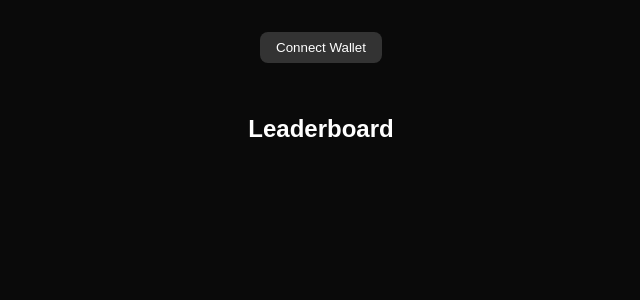
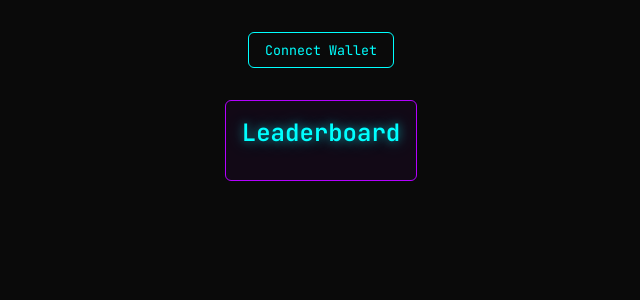
Before and after one commit to chigart/kanagame, a Vue app: page / in a window 1280 px wide. Shown: the top 300 px of the page, without its empty margins (319-959 px from the left). Built offline with nearby package versions, Linux system fonts and the light colour scheme.

Commit message:
Added styling

```diff
--- a/index.html
+++ b/index.html
@@ -4,6 +4,9 @@
     <meta charset="UTF-8" />
     <link rel="icon" type="image/svg+xml" href="/vite.svg" />
     <meta name="viewport" content="width=device-width, initial-scale=1.0" />
+    <link rel="preconnect" href="https://fonts.googleapis.com">
+    <link rel="preconnect" href="https://fonts.gstatic.com" crossorigin>
+    <link href="https://fonts.googleapis.com/css2?family=JetBrains+Mono:wght@300;400;500;600;700&display=swap" rel="stylesheet">
     <title>kanagame</title>
   </head>
   <body>
--- a/src/components/Game.vue
+++ b/src/components/Game.vue
@@ -5,7 +5,7 @@
     <KanaDisplay v-if="phase === 'memorize'" :kanaList="currentKana" @done="toInput" />
     <InputPhase v-if="phase === 'input'" :kanaList="currentKana" @finished="onScore" />
     <ScoreScreen v-if="phase === 'score'" :score="score" @restart="startGame" />
-    <button v-if="phase === 'idle' && wallet.address !== null" class="btn" @click="startGame">
+    <button v-if="phase === 'idle' && wallet.address !== null" @click="startGame">
       Start Game
     </button>
   </div>
--- a/src/components/InputPhase.vue
+++ b/src/components/InputPhase.vue
@@ -2,9 +2,9 @@
   <div class="input-phase">
     <div v-for="(item, i) in kanaList" :key="i" class="input-row">
       <span class="kana">{{ item.kana }}</span>
-      <input type="text" v-model="answers[i]" placeholder="Type romaji" />
+      <input type="text" v-model="answers[i]" placeholder="Type romaji" id="i" />
     </div>
-    <button class="btn" @click="finish">Submit</button>
+    <button @click="finish">Submit</button>
   </div>
 </template>
 
@@ -24,6 +24,8 @@ function finish() {
 </script>
 
 <style lang="scss" scoped>
+@use '../styles/variables' as *;
+
 .input-phase {
   display: flex;
   flex-direction: column;
@@ -34,17 +36,48 @@ function finish() {
   display: flex;
   align-items: center;
   gap: 1rem;
+  padding: 1rem;
+  border: 1px solid $color-accent-secondary;
+  border-radius: $radius;
+  background: rgba(179, 0, 255, 0.05);
+  transition: all $transition;
+
+  &:hover {
+    box-shadow: $glow-purple;
+    background: rgba(179, 0, 255, 0.1);
+  }
 }
 
 .kana {
   font-size: 3rem;
+  color: $color-accent-primary;
+  text-shadow: $glow-cyan;
+  font-family: $font-main;
+  font-weight: 600;
+  min-width: 80px;
+  text-align: center;
 }
 
 input {
   padding: 0.4rem 0.8rem;
   font-size: 1.2rem;
-  border-radius: 6px;
-  border: 1px solid #ccc;
+  border-radius: $radius;
+  border: 1px solid $color-accent-primary;
   width: 150px;
+  background: $color-bg;
+  color: $color-text;
+  font-family: $font-main;
+  transition: all $transition;
+
+  &:focus {
+    outline: none;
+    border-color: $color-accent-primary;
+    box-shadow: $glow-cyan;
+    background: rgba(0, 255, 255, 0.05);
+  }
+
+  &::placeholder {
+    color: rgba(0, 255, 255, 0.5);
+  }
 }
 </style>
--- a/src/components/KanaDisplay.vue
+++ b/src/components/KanaDisplay.vue
@@ -29,11 +29,30 @@ onUnmounted(() => {
 </script>
 
 <style lang="scss" scoped>
+@use '../styles/variables' as *;
+
 .kana-display {
   display: flex;
   gap: 1.5rem;
   font-size: 4rem;
   justify-content: center;
   align-items: center;
+
+  span {
+    color: $color-accent-primary;
+    text-shadow: $glow-cyan;
+    font-family: $font-main;
+    font-weight: 600;
+    animation: pulse 2s ease-in-out infinite alternate;
+  }
+}
+
+@keyframes pulse {
+  0% {
+    text-shadow: $glow-cyan;
+  }
+  100% {
+    text-shadow: $glow-strong;
+  }
 }
 </style>
--- a/src/components/Leaderbord.vue
+++ b/src/components/Leaderbord.vue
@@ -17,14 +17,55 @@ function shortAddress(a: string) {
 </script>
 
 <style lang="scss" scoped>
+@use '../styles/variables' as *;
+
 .leaderboard {
   display: flex;
   flex-direction: column;
   gap: 0.5rem;
+  padding: 1rem;
+  border: 1px solid $color-accent-secondary;
+  border-radius: $radius;
+  background: rgba(179, 0, 255, 0.05);
+
+  h2 {
+    color: $color-accent-primary;
+    text-shadow: $glow-cyan;
+    font-family: $font-main;
+    font-weight: 600;
+    margin: 0 0 1rem 0;
+    text-align: center;
+  }
 }
+
 .entry {
   display: flex;
   justify-content: space-between;
   width: 200px;
+  padding: 0.5rem;
+  border-bottom: 1px solid rgba(0, 255, 255, 0.2);
+  font-family: $font-main;
+  color: $color-text;
+  transition: all $transition;
+
+  &:hover {
+    background: rgba(0, 255, 255, 0.05);
+    color: $color-accent-primary;
+  }
+
+  &:last-child {
+    border-bottom: none;
+  }
+
+  span:first-child {
+    color: $color-accent-secondary;
+    font-weight: 500;
+  }
+
+  span:last-child {
+    color: $color-accent-primary;
+    font-weight: 600;
+    text-shadow: $glow-cyan;
+  }
 }
 </style>
--- a/src/components/ScoreScreen.vue
+++ b/src/components/ScoreScreen.vue
@@ -1,7 +1,7 @@
 <template>
   <div class="score-screen">
     <h2>Your Score: {{ score }}</h2>
-    <button class="btn" @click="$emit('restart')">Play Again</button>
+    <button @click="$emit('restart')">Play Again</button>
   </div>
 </template>
 
@@ -10,11 +10,32 @@ defineProps<{ score: number }>()
 </script>
 
 <style lang="scss" scoped>
+@use '../styles/variables' as *;
+
 .score-screen {
   display: flex;
   flex-direction: column;
   gap: 1rem;
   align-items: center;
   font-size: 1.5rem;
+
+  h2 {
+    color: $color-accent-primary;
+    text-shadow: $glow-cyan;
+    font-family: $font-main;
+    font-weight: 600;
+    font-size: 2.5rem;
+    margin: 0;
+    animation: scoreGlow 2s ease-in-out infinite alternate;
+  }
+}
+
+@keyframes scoreGlow {
+  0% {
+    text-shadow: $glow-cyan;
+  }
+  100% {
+    text-shadow: $glow-strong;
+  }
 }
 </style>
--- a/src/components/WalletConnectButton.vue
+++ b/src/components/WalletConnectButton.vue
@@ -1,5 +1,5 @@
 <template>
-  <button class="btn" :disabled="wallet.isSigning" @click="connect">
+  <button class="wallet-btn" :disabled="wallet.isSigning" @click="connect">
     <span v-if="wallet.isSigning">Signing...</span>
     <span v-else-if="wallet.address">{{ shortAddress(wallet.address) }}</span>
     <span v-else>Connect Wallet</span>
@@ -19,3 +19,20 @@ async function connect() {
   }
 }
 </script>
+
+<style lang="scss" scoped>
+@use '../styles/variables' as *;
+
+.wallet-btn {
+  position: relative;
+  overflow: hidden;
+
+  &:not(:disabled):not(:hover) {
+    &[class*="connected"] {
+      border-color: $color-accent-secondary;
+      color: $color-accent-secondary;
+      box-shadow: $glow-purple;
+    }
+  }
+}
+</style>
--- a/src/styles/base.scss
+++ b/src/styles/base.scss
@@ -9,19 +9,33 @@ body {
   background: $color-bg;
   color: $color-text;
   font-family: $font-main;
+  min-height: 100vh;
 }
 
 button {
-  border: none;
+  background: transparent;
+  color: $color-accent-primary;
+  padding: 0.5rem 1rem;
   border-radius: $radius;
   cursor: pointer;
-  transition: background $transition;
+  border: 1px solid $color-accent-primary;
+  font-family: $font-main;
+  transition: all $transition;
+
+  &:hover:not(:disabled) {
+    background: rgba(0, 255, 255, 0.1);
+    box-shadow: $glow-cyan;
+    transform: translateY(-1px);
+  }
+
+  &:active:not(:disabled) {
+    transform: translateY(0);
+  }
+
+  &:disabled {
+    opacity: 0.5;
+    cursor: not-allowed;
+    transform: none;
+    box-shadow: none;
+  }
 }
-
-.btn {
-  background: #333;
-  color: #fff;
-  padding: 0.5rem 1rem;
-  border-radius: 8px;
-  cursor: pointer;
-}
--- a/src/styles/variables.scss
+++ b/src/styles/variables.scss
@@ -1,8 +1,19 @@
+// Cyberpunk Minimal Color Palette
 $color-bg: #0a0a0a;
-$color-text: #ffffff;
-$color-accent: #e53935;
+$color-bg-secondary: #0d0d0d;
+$color-text: #00ffff;
+$color-text-secondary: #ffffff;
+$color-accent-primary: #00ffff;
+$color-accent-secondary: #b300ff;
+$color-accent-purple: #d600ff;
 
-$font-main: 'Noto Sans JP', sans-serif;
+// Monospace font for cyberpunk feel
+$font-main: 'JetBrains Mono', 'Courier New', monospace;
+
+// Glow effects
+$glow-cyan: 0 0 10px rgba(0, 255, 255, 0.5), 0 0 20px rgba(0, 255, 255, 0.3);
+$glow-purple: 0 0 10px rgba(179, 0, 255, 0.5), 0 0 20px rgba(179, 0, 255, 0.3);
+$glow-strong: 0 0 15px rgba(0, 255, 255, 0.8), 0 0 30px rgba(0, 255, 255, 0.5);
 
 $radius: 6px;
 $transition: 0.2s ease;
```
